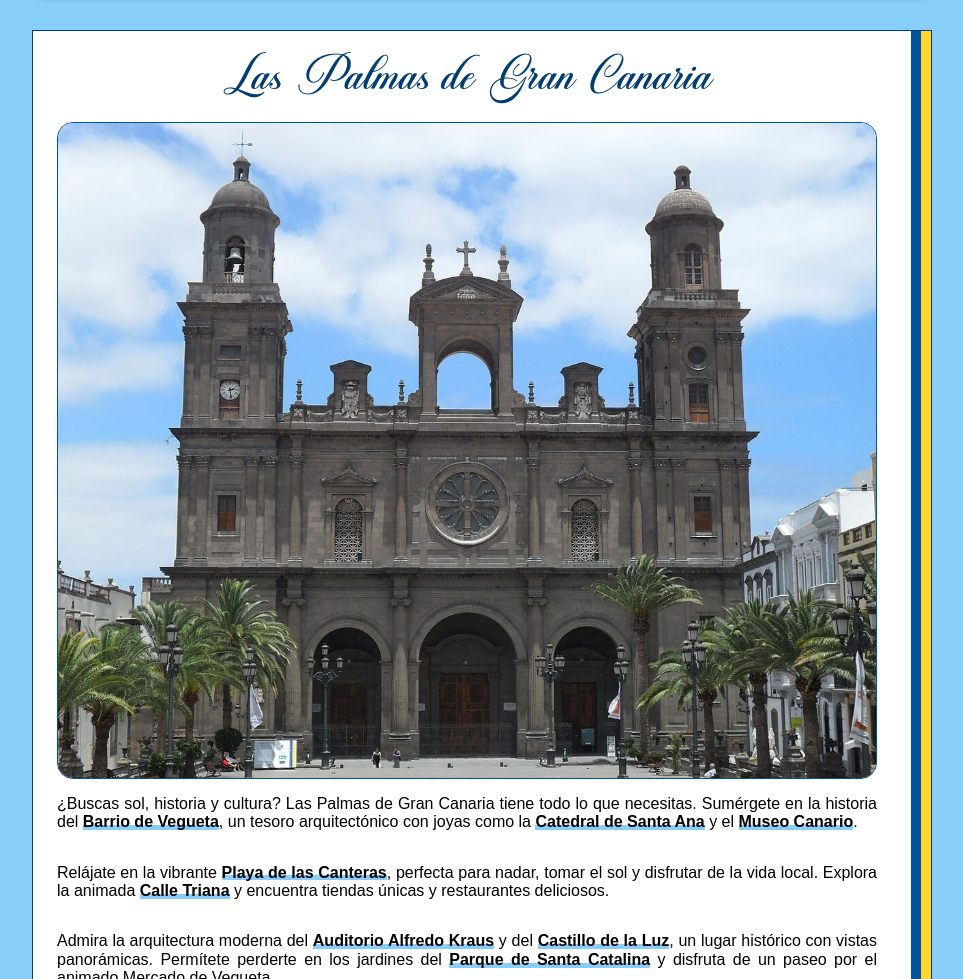
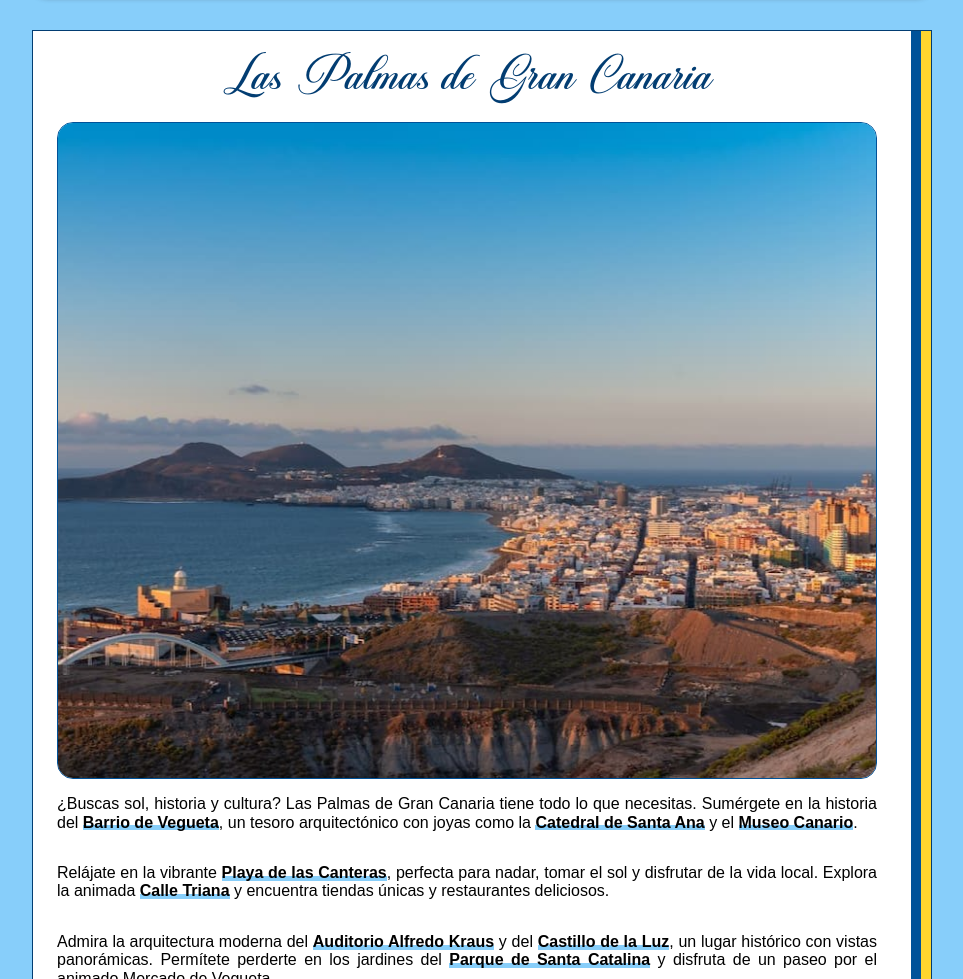
Before and after one commit to elfons0/boda, a plain HTML site: page index.html in a window 1280 px wide. Shown: the part 6660-7639 px from the top of the page, without its empty margins (158-1121 px from the left). Drawn offline with Linux system fonts and the light colour scheme.

Commit message:
Update index.html

```diff
--- a/index.html
+++ b/index.html
@@ -157,7 +157,7 @@
         <h2 class="content__title">
           Las Palmas de Gran Canaria
         </h2>
-        <img class="content__img content__img--large" src="img/catedral.JPG" alt="">
+        <img class="content__img content__img--large" src="img/laspalmas.jpg" alt="">
         <p>
           ¿Buscas sol, historia y cultura? Las Palmas de Gran Canaria tiene todo lo que necesitas. Sumérgete en la
           historia del <mark>Barrio de Vegueta</mark>, un tesoro arquitectónico con joyas como la <mark>Catedral de
```
